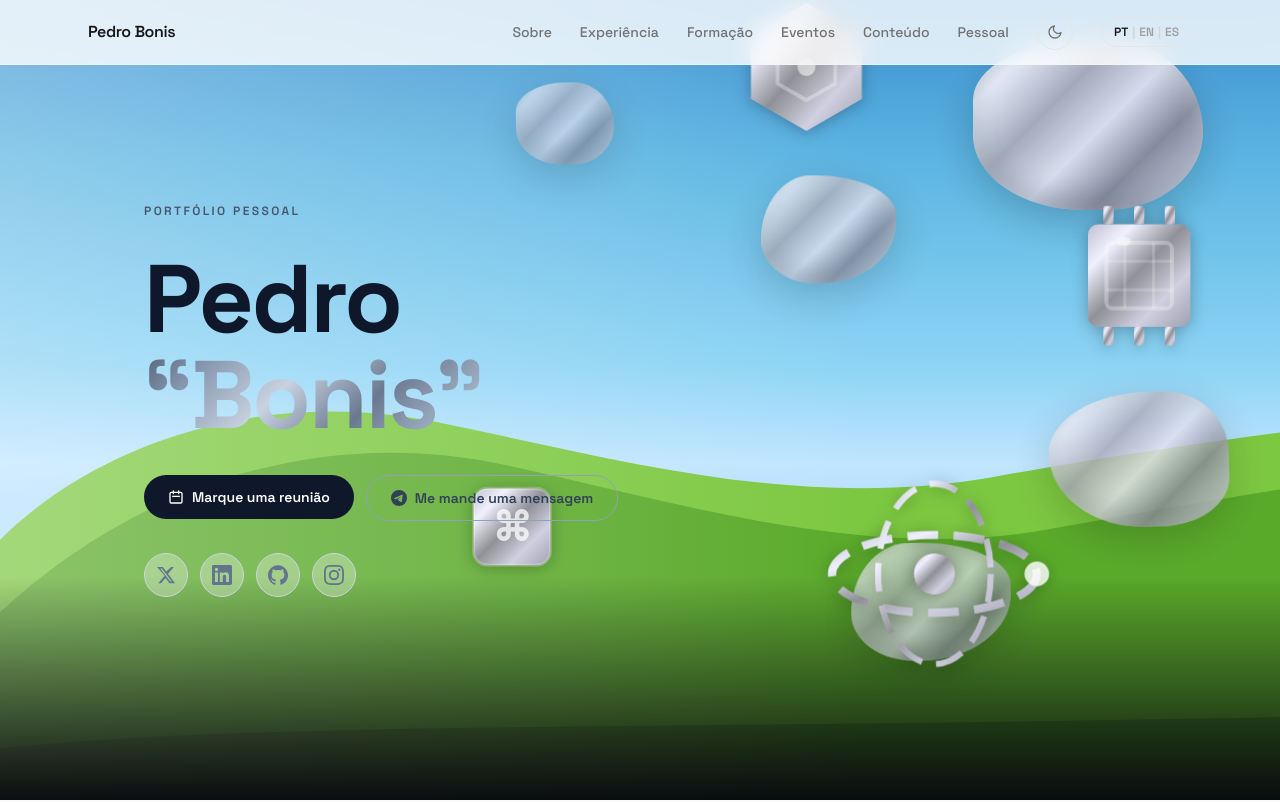
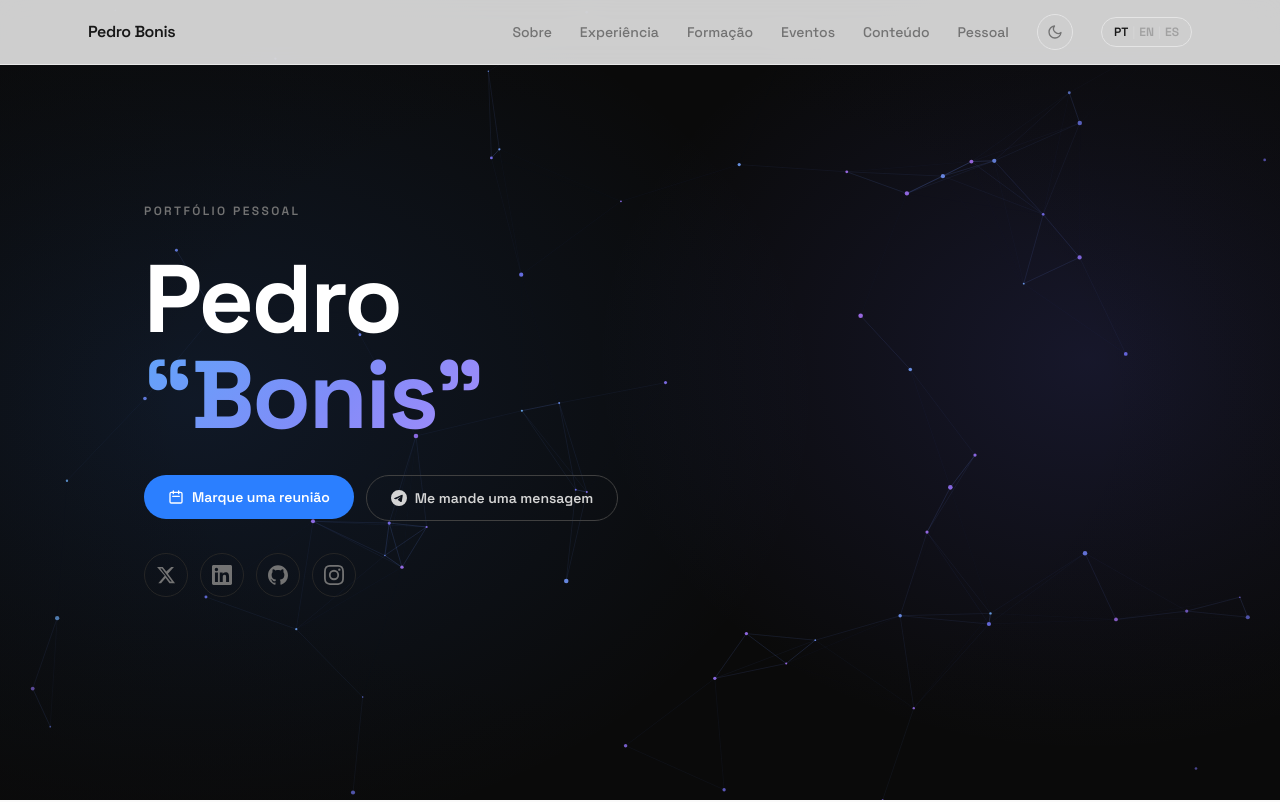
Before and after one commit to Bonisph/bonis-portfolio, a Next.js app: page / in a window 1280 px wide. Shown: the top 802 px of the page. Built offline with nearby package versions, Linux system fonts and the light colour scheme.

Commit message:
revert: restore original dark hero (remove Bliss + liquid metal scene)

```diff
--- a/src/components/Hero.tsx
+++ b/src/components/Hero.tsx
@@ -1,10 +1,9 @@
 "use client";
 
-import { useState, useEffect } from "react";
 import Image from "next/image";
 import { siteConfig } from "@/data/portfolio";
 import { useLang } from "@/context/LanguageContext";
-import LiquidMetalScene from "@/components/LiquidMetalScene";
+import ParticleField from "@/components/ParticleField";
 
 const TwitterIcon = () => (
   <svg viewBox="0 0 24 24" className="w-5 h-5 fill-current" aria-hidden="true">
@@ -26,7 +25,7 @@ const GitHubIcon = () => (
 
 const InstagramIcon = () => (
   <svg viewBox="0 0 24 24" className="w-5 h-5 fill-current" aria-hidden="true">
-    <path d="M12 2.163c3.204 0 3.584.012 4.85.07 3.252.148 4.771 1.691 4.919 4.919.058 1.265.069 1.645.069 4.849 0 3.205-.012 3.584-.069 4.849-.149 3.225-1.664 4.771-4.919 4.919-1.266.058-1.644.07-4.85.07-3.204 0-3.584-.012-4.849-.07-3.26-.149-4.771-1.699-4.919-4.92-.058-1.265-.07-1.644-.07-4.849 0-3.204.013-3.583.07-4.849.149-3.227 1.664-4.771 4.919-4.919 1.266-.057 1.645-.069 4.849-.069zM12 0C8.741 0 8.333.014 7.053.072 2.695.272.273 2.69.073 7.052.014 8.333 0 8.741 0 12c0 3.259.014 3.668.072 4.948.2 4.358 2.618 6.78 6.98 6.98C8.333 23.986 8.741 24 12 24c3.259 0 3.668-.014 4.948-.072 4.354-.2 6.782-2.618 6.979-6.98.059-1.28.073-1.689.073-4.948 0-3.259-.014-3.667-.072-4.947-.196-4.354-2.617-6.78-6.979-6.98C15.668.014 15.259 0 12 0zm0 5.838a6.162 6.162 0 100 12.324 6.162 6.162 0 000-12.324zM12 16a4 4 0 110-8 4 4 0 010 8zm6.406-11.845a1.44 1.44 0 100 2.881 1.44 1.44 0 000-2.881z" />
+    <path d="M12 2.163c3.204 0 3.584.012 4.85.07 3.252.148 4.771 1.691 4.919 4.919.058 1.265.069 1.645.069 4.849 0 3.205-.012 3.584-.069 4.849-.149 3.225-1.664 4.771-4.919 4.919-1.266.058-1.644.07-4.85.07-3.204 0-3.584-.012-4.849-.07-3.26-.149-4.771-1.699-4.919-4.92-.058-1.265-.07-1.644-.07-4.849 0-3.204.013-3.583.07-4.849.149-3.227 1.664-4.771 4.919-4.919 1.266-.057 1.645-.069 4.849-.069zM12 0C8.741 0 8.333.014 7.053.072 2.695.272.273 2.69.073 7.052.014 8.333 0 8.741 0 12c0 3.259.014 3.668.072 4.948.2 4.358 2.618 6.78 6.98 6.98C8.333 23.986 8.741 24 12 24c3.259 0 3.668-.014 4.948-.072 4.354-.2 6.782-2.618 6.979-6.98.059-1.28.073-1.689.073-4.948 0-3.259-.014-3.667-.072-4.947-.196-4.354-2.617-6.78-6.979-6.98C15.668.014 15.259 0 12 0zm0 5.838a6.162 6.162 0 100 12.324 6.162 6.162 0 000-12.324zM12 16a4 4 0 110-8 4 4 0 010 8zm6.406-11.845a1.44 1.44 0 100 2.881 1.44 1.44 0 000-2.881z"/>
   </svg>
 );
 
@@ -38,118 +37,59 @@ const CalendarIcon = () => (
 
 const TelegramIcon = () => (
   <svg className="w-4 h-4" fill="currentColor" viewBox="0 0 24 24" aria-hidden="true">
-    <path d="M11.944 0A12 12 0 0 0 0 12a12 12 0 0 0 12 12 12 12 0 0 0 12-12A12 12 0 0 0 12 0a12 12 0 0 0-.056 0zm4.962 7.224c.1-.002.321.023.465.14a.506.506 0 0 1 .171.325c.016.093.036.306.02.472-.18 1.898-.962 6.502-1.36 8.627-.168.9-.499 1.201-.82 1.23-.696.065-1.225-.46-1.9-.902-1.056-.693-1.653-1.124-2.678-1.8-1.185-.78-.417-1.21.258-1.91.177-.184 3.247-2.977 3.307-3.23.007-.032.014-.15-.056-.212s-.174-.041-.249-.024c-.106.024-1.793 1.14-5.061 3.345-.48.33-.913.49-1.302.48-.428-.008-1.252-.241-1.865-.44-.752-.245-1.349-.374-1.297-.789.027-.216.325-.437.893-.663 3.498-1.524 5.83-2.529 6.998-3.014 3.332-1.386 4.025-1.627 4.476-1.635z" />
+    <path d="M11.944 0A12 12 0 0 0 0 12a12 12 0 0 0 12 12 12 12 0 0 0 12-12A12 12 0 0 0 12 0a12 12 0 0 0-.056 0zm4.962 7.224c.1-.002.321.023.465.14a.506.506 0 0 1 .171.325c.016.093.036.306.02.472-.18 1.898-.962 6.502-1.36 8.627-.168.9-.499 1.201-.82 1.23-.696.065-1.225-.46-1.9-.902-1.056-.693-1.653-1.124-2.678-1.8-1.185-.78-.417-1.21.258-1.91.177-.184 3.247-2.977 3.307-3.23.007-.032.014-.15-.056-.212s-.174-.041-.249-.024c-.106.024-1.793 1.14-5.061 3.345-.48.33-.913.49-1.302.48-.428-.008-1.252-.241-1.865-.44-.752-.245-1.349-.374-1.297-.789.027-.216.325-.437.893-.663 3.498-1.524 5.83-2.529 6.998-3.014 3.332-1.386 4.025-1.627 4.476-1.635z"/>
   </svg>
 );
 
-function useTypewriter(text: string, speed = 88, startDelay = 0) {
-  const [count, setCount] = useState(0);
-  useEffect(() => {
-    const t = setTimeout(() => {
-      const iv = setInterval(() => {
-        setCount(c => {
-          if (c >= text.length) { clearInterval(iv); return c; }
-          return c + 1;
-        });
-      }, speed);
-      return () => clearInterval(iv);
-    }, startDelay);
-    return () => clearTimeout(t);
-  // eslint-disable-next-line react-hooks/exhaustive-deps
-  }, []);
-  return { partial: text.slice(0, count), done: count >= text.length };
-}
+const STAGGER = [50, 160, 280, 380] as const;
 
-const STAGGER = [50, 160, 280, 380] as const;
 function heroStyle(i: number): React.CSSProperties {
   return { animation: `heroUp 0.65s cubic-bezier(0.4,0,0.2,1) ${STAGGER[i]}ms both` };
 }
 
-const BONIS_METAL: React.CSSProperties = {
-  background:
-    "linear-gradient(135deg, #4a5568 0%, #8898b0 20%, #c8d2e0 42%, #6a7890 64%, #9aaabe 82%, #c8d2e0 100%)",
+const BONIS_GRADIENT: React.CSSProperties = {
+  background: "linear-gradient(135deg, #60a5fa 0%, #818cf8 55%, #a78bfa 100%)",
   WebkitBackgroundClip: "text",
   WebkitTextFillColor: "transparent",
   backgroundClip: "text",
 };
 
-const SOCIAL_LINKS = [
-  { key: "twitter",   Icon: TwitterIcon,   label: "Twitter" },
-  { key: "linkedin",  Icon: LinkedInIcon,  label: "LinkedIn" },
-  { key: "github",    Icon: GitHubIcon,    label: "GitHub" },
-  { key: "instagram", Icon: InstagramIcon, label: "Instagram" },
-] as const;
-
 export default function Hero() {
   const { t } = useLang();
-  const pedro = useTypewriter("Pedro", 88, 320);
-  const bonis = useTypewriter("“Bonis”", 88, 1100);
 
   return (
     <section
       id="hero"
       aria-labelledby="hero-heading"
-      className="relative min-h-screen overflow-hidden"
+      className="relative min-h-screen overflow-hidden bg-neutral-950"
     >
-      {/* Sky gradient */}
-      <div
-        className="absolute inset-0"
-        style={{
-          background:
-            "linear-gradient(180deg, #3a8ecf 0%, #5bb5e2 20%, #8dd4f5 46%, #c0e5ff 58%, #b8e0ff 62%)",
-        }}
-      />
+      {/* Particle network animation */}
+      <ParticleField />
 
-      {/* Rolling hills */}
-      <svg
-        className="absolute inset-x-0 bottom-0"
-        style={{ top: "38%", height: "68%" }}
-        viewBox="0 0 1440 600"
-        preserveAspectRatio="none"
-        xmlns="http://www.w3.org/2000/svg"
-        aria-hidden="true"
-      >
-        <path
-          d="M 0 260 C 100 160, 280 90, 480 130 C 680 170, 880 230, 1100 190 C 1240 165, 1360 148, 1440 138 L 1440 600 L 0 600 Z"
-          fill="#7cc840"
-        />
-        <path
-          d="M 0 340 C 140 210, 340 130, 560 178 C 760 222, 960 285, 1160 248 C 1300 222, 1390 208, 1440 200 L 1440 600 L 0 600 Z"
-          fill="#5aaa2a"
-        />
-        <path
-          d="M 0 490 C 300 460, 700 470, 1440 455 L 1440 600 L 0 600 Z"
-          fill="#458820"
-        />
-      </svg>
-
-      {/* Subtle white veil on text side — improves readability */}
+      {/* Subtle colour tint behind particles */}
       <div
         className="absolute inset-0 pointer-events-none"
         style={{
           background:
-            "linear-gradient(90deg, rgba(255,255,255,0.30) 0%, rgba(255,255,255,0.12) 44%, transparent 68%)",
+            "radial-gradient(ellipse 70% 80% at 15% 50%, rgba(59,130,246,0.12) 0%, transparent 70%), " +
+            "radial-gradient(ellipse 55% 70% at 85% 45%, rgba(99,102,241,0.14) 0%, transparent 70%)",
         }}
       />
 
-      {/* Fade to dark at bottom → matches dark sections below */}
+      {/* Edge vignette */}
       <div
-        className="absolute inset-x-0 bottom-0 pointer-events-none"
-        style={{
-          height: "28%",
-          background: "linear-gradient(180deg, transparent 0%, rgba(8,8,14,0.97) 100%)",
-        }}
+        className="absolute inset-0 pointer-events-none"
+        style={{ background: "radial-gradient(ellipse 90% 90% at 50% 50%, transparent 40%, rgba(10,10,10,0.75) 100%)" }}
       />
 
-      {/* Liquid metal blobs + chrome tech objects */}
-      <LiquidMetalScene />
+      {/* Two-column layout */}
+      <div className="relative z-10 flex items-center min-h-screen max-w-6xl mx-auto px-8 md:px-12 lg:px-20 pt-24 pb-16 md:pt-0 md:pb-0 gap-6 lg:gap-12">
 
-      {/* Content */}
-      <div className="relative z-10 flex items-center min-h-screen max-w-6xl mx-auto px-8 md:px-12 lg:px-20 pt-24 pb-16 md:pt-0 md:pb-0 gap-6 lg:gap-12">
+        {/* Left — text */}
         <div className="flex-1 flex flex-col justify-center min-w-0">
 
           <span
-            className="text-xs font-semibold uppercase tracking-[0.2em] text-slate-600 mb-8 block"
+            className="text-xs font-semibold uppercase tracking-[0.2em] text-neutral-500 mb-8 block"
             style={heroStyle(0)}
           >
             {t({ pt: "Portfólio Pessoal", en: "Personal Portfolio", es: "Portafolio Personal" })}
@@ -160,18 +100,8 @@ export default function Hero() {
             className="text-6xl md:text-7xl lg:text-8xl font-bold leading-[1.0] tracking-tight mb-8"
             style={heroStyle(1)}
           >
-            <span className="block text-slate-900">
-              {pedro.partial}
-              {!pedro.done && (
-                <span style={{ animation: "blink 0.7s step-end infinite", color: "#334155" }}>|</span>
-              )}
-            </span>
-            <span style={BONIS_METAL}>
-              {bonis.partial}
-              {pedro.done && !bonis.done && (
-                <span style={{ animation: "blink 0.7s step-end infinite", WebkitTextFillColor: "#6a7890", color: "#6a7890" }}>|</span>
-              )}
-            </span>
+            <span className="text-white">Pedro</span><br />
+            <span style={BONIS_GRADIENT}>&ldquo;Bonis&rdquo;</span>
           </h1>
 
           <div
@@ -182,7 +112,7 @@ export default function Hero() {
               href={siteConfig.socials.calendly}
               target="_blank"
               rel="noopener noreferrer"
-              className="flex items-center gap-2 px-6 py-3 bg-slate-900 hover:bg-slate-700 text-white text-sm font-semibold rounded-full transition-all duration-300 hover:-translate-y-0.5 hover:shadow-xl hover:shadow-slate-900/30"
+              className="flex items-center gap-2 px-6 py-3 bg-blue-500 hover:bg-blue-600 text-white text-sm font-semibold rounded-full transition-all duration-300 hover:-translate-y-0.5 hover:shadow-xl hover:shadow-blue-500/30"
             >
               <CalendarIcon />
               {t({ pt: "Marque uma reunião", en: "Schedule a meeting", es: "Agenda una reunión" })}
@@ -191,7 +121,7 @@ export default function Hero() {
               href={siteConfig.socials.telegram}
               target="_blank"
               rel="noopener noreferrer"
-              className="flex items-center gap-2 px-6 py-3 border border-slate-400 text-slate-700 text-sm font-semibold rounded-full hover:border-slate-900 hover:text-slate-900 hover:bg-white/40 transition-all duration-300 hover:-translate-y-0.5"
+              className="flex items-center gap-2 px-6 py-3 border border-neutral-700 text-neutral-300 text-sm font-semibold rounded-full hover:border-blue-400 hover:text-white transition-all duration-300 hover:-translate-y-0.5"
             >
               <TelegramIcon />
               {t({ pt: "Me mande uma mensagem", en: "Send me a message", es: "Envíame un mensaje" })}
@@ -202,29 +132,49 @@ export default function Hero() {
             className="flex flex-wrap items-center gap-3"
             style={heroStyle(3)}
           >
-            {SOCIAL_LINKS.map(({ key, Icon, label }) => (
-              <a
-                key={key}
-                href={siteConfig.socials[key as keyof typeof siteConfig.socials]}
-                target="_blank"
-                rel="noopener noreferrer"
-                className="flex items-center justify-center w-11 h-11 rounded-full border border-slate-300 bg-white/30 text-slate-500 hover:text-slate-900 hover:border-slate-900 hover:bg-white/60 transition-all duration-300 hover:-translate-y-0.5"
-                aria-label={label}
-              >
-                <Icon />
-              </a>
-            ))}
+            <a href={siteConfig.socials.twitter} target="_blank" rel="noopener noreferrer"
+              className="flex items-center justify-center w-11 h-11 rounded-full border border-neutral-800 text-neutral-500 hover:text-white hover:border-blue-500 hover:bg-blue-500/10 transition-all duration-300 hover:-translate-y-0.5"
+              aria-label="Twitter"><TwitterIcon /></a>
+            <a href={siteConfig.socials.linkedin} target="_blank" rel="noopener noreferrer"
+              className="flex items-center justify-center w-11 h-11 rounded-full border border-neutral-800 text-neutral-500 hover:text-white hover:border-blue-500 hover:bg-blue-500/10 transition-all duration-300 hover:-translate-y-0.5"
+              aria-label="LinkedIn"><LinkedInIcon /></a>
+            <a href={siteConfig.socials.github} target="_blank" rel="noopener noreferrer"
+              className="flex items-center justify-center w-11 h-11 rounded-full border border-neutral-800 text-neutral-500 hover:text-white hover:border-blue-500 hover:bg-blue-500/10 transition-all duration-300 hover:-translate-y-0.5"
+              aria-label="GitHub"><GitHubIcon /></a>
+            <a href={siteConfig.socials.instagram} target="_blank" rel="noopener noreferrer"
+              className="flex items-center justify-center w-11 h-11 rounded-full border border-neutral-800 text-neutral-500 hover:text-white hover:border-blue-500 hover:bg-blue-500/10 transition-all duration-300 hover:-translate-y-0.5"
+              aria-label="Instagram"><InstagramIcon /></a>
           </div>
         </div>
 
+        {/* Right — portrait card */}
         {siteConfig.photo && (
           <div
             className="hidden md:block flex-shrink-0"
-            style={{ animation: "heroUp 0.7s cubic-bezier(0.4,0,0.2,1) 120ms both" }}
+            style={{ animation: `heroUp 0.7s cubic-bezier(0.4,0,0.2,1) 120ms both` }}
           >
-            <div className="relative" style={{ filter: "drop-shadow(0 0 72px rgba(99,102,241,0.5))" }}>
-              <div style={{ position: "absolute", inset: "-8px", borderRadius: "52px", border: "1px solid rgba(99,102,241,0.25)", pointerEvents: "none" }} />
-              <div style={{ width: "clamp(340px, 36vw, 560px)", height: "clamp(425px, 45vw, 700px)", borderRadius: "44px", overflow: "hidden", border: "2px solid rgba(99,102,241,0.55)", position: "relative", background: "#0f0f18" }}>
+            <div
+              className="relative"
+              style={{ filter: "drop-shadow(0 0 72px rgba(99,102,241,0.5))" }}
+            >
+              {/* Outer decorative ring */}
+              <div style={{
+                position: "absolute", inset: "-8px",
+                borderRadius: "52px",
+                border: "1px solid rgba(99,102,241,0.25)",
+                pointerEvents: "none",
+              }} />
+
+              {/* Photo card */}
+              <div style={{
+                width: "clamp(340px, 36vw, 560px)",
+                height: "clamp(425px, 45vw, 700px)",
+                borderRadius: "44px",
+                overflow: "hidden",
+                border: "2px solid rgba(99,102,241,0.55)",
+                position: "relative",
+                background: "#0f0f18",
+              }}>
                 <Image
                   src={siteConfig.photo}
                   alt="Pedro Bonis"
--- a/src/components/LiquidMetalScene.tsx
+++ /dev/null
@@ -1,142 +0,0 @@
-"use client";
-
-import React from "react";
-
-const CHROME =
-  "linear-gradient(135deg, #c8ccd8 0%, #f2f2fc 16%, #aaaab8 36%, #e0e0ee 54%, #888898 72%, #c2c2d2 88%, #dcdce8 100%)";
-
-const BLOBS = [
-  { id: "bA", w: 230, h: 170, top: "5%",  right: "6%",  morph: "morphA", floatDur: "7s",   floatDelay: "0s",   opacity: 0.92 },
-  { id: "bB", w: 135, h: 108, top: "22%", right: "30%", morph: "morphB", floatDur: "5.5s", floatDelay: "1.2s", opacity: 0.80 },
-  { id: "bC", w: 180, h: 135, top: "50%", right: "4%",  morph: "morphC", floatDur: "8s",   floatDelay: "0.8s", opacity: 0.82 },
-  { id: "bD", w: 98,  h: 82,  top: "11%", right: "52%", morph: "morphA", floatDur: "6s",   floatDelay: "2s",   opacity: 0.68 },
-  { id: "bE", w: 160, h: 118, top: "69%", right: "21%", morph: "morphB", floatDur: "9s",   floatDelay: "0.5s", opacity: 0.70 },
-];
-
-function ChainLinks({ x, y, r }: { x: number; y: number; r: number }) {
-  return (
-    <g transform={`translate(${x} ${y})`}>
-      <ellipse cx={-r * 0.72} cy={0} rx={r * 0.72} ry={r * 0.42}
-        fill="none" stroke="url(#cg)" strokeWidth={r * 0.2} />
-      <ellipse cx={r * 0.72} cy={0} rx={r * 0.72} ry={r * 0.42}
-        fill="none" stroke="url(#cg)" strokeWidth={r * 0.2} />
-    </g>
-  );
-}
-
-function Chip({ x, y, s }: { x: number; y: number; s: number }) {
-  return (
-    <g transform={`translate(${x} ${y})`}>
-      <rect x={-s / 2} y={-s / 2} width={s} height={s} rx={s * 0.1} fill="url(#cg)" />
-      <rect x={-s * 0.32} y={-s * 0.32} width={s * 0.64} height={s * 0.64} rx={s * 0.06}
-        fill="none" stroke="rgba(255,255,255,0.28)" strokeWidth={s * 0.04} />
-      <line x1={-s * 0.14} y1={-s * 0.32} x2={-s * 0.14} y2={s * 0.32} stroke="rgba(255,255,255,0.18)" strokeWidth={s * 0.03} />
-      <line x1={s * 0.14}  y1={-s * 0.32} x2={s * 0.14}  y2={s * 0.32} stroke="rgba(255,255,255,0.18)" strokeWidth={s * 0.03} />
-      <line x1={-s * 0.32} y1={-s * 0.14} x2={s * 0.32} y2={-s * 0.14} stroke="rgba(255,255,255,0.18)" strokeWidth={s * 0.03} />
-      <line x1={-s * 0.32} y1={s * 0.14}  x2={s * 0.32} y2={s * 0.14}  stroke="rgba(255,255,255,0.18)" strokeWidth={s * 0.03} />
-      {([-0.3, 0, 0.3] as const).map((p, i) => (
-        <React.Fragment key={i}>
-          <rect x={s * p - s * 0.05} y={-s * 0.68} width={s * 0.1} height={s * 0.18} rx={s * 0.02} fill="url(#cg)" />
-          <rect x={s * p - s * 0.05} y={s * 0.50}  width={s * 0.1} height={s * 0.18} rx={s * 0.02} fill="url(#cg)" />
-        </React.Fragment>
-      ))}
-      <rect x={-s * 0.22} y={-s * 0.38} width={s * 0.14} height={s * 0.09} rx={2} fill="rgba(255,255,255,0.45)" />
-    </g>
-  );
-}
-
-function Hexagon({ x, y, r }: { x: number; y: number; r: number }) {
-  const pts  = Array.from({ length: 6 }, (_, i) => { const a = (Math.PI / 3) * i - Math.PI / 6; return `${r * Math.cos(a)},${r * Math.sin(a)}`; }).join(" ");
-  const ipts = Array.from({ length: 6 }, (_, i) => { const a = (Math.PI / 3) * i - Math.PI / 6; return `${r * 0.52 * Math.cos(a)},${r * 0.52 * Math.sin(a)}`; }).join(" ");
-  return (
-    <g transform={`translate(${x} ${y})`}>
-      <polygon points={pts} fill="url(#cg)" />
-      <polygon points={ipts} fill="none" stroke="rgba(255,255,255,0.3)" strokeWidth={r * 0.06} />
-      <circle r={r * 0.14} fill="rgba(255,255,255,0.55)" />
-    </g>
-  );
-}
-
-function CmdKey({ x, y, s }: { x: number; y: number; s: number }) {
-  return (
-    <g transform={`translate(${x} ${y})`}>
-      <rect x={-s / 2} y={-s / 2} width={s} height={s} rx={s * 0.18}
-        fill="url(#cg)" stroke="rgba(255,255,255,0.22)" strokeWidth={s * 0.04} />
-      <text x={0} y={s * 0.18} textAnchor="middle"
-        fill="rgba(255,255,255,0.75)" fontSize={s * 0.52} fontWeight="bold" fontFamily="system-ui">
-        ⌘
-      </text>
-    </g>
-  );
-}
-
-function Orbital({ x, y, r }: { x: number; y: number; r: number }) {
-  return (
-    <g transform={`translate(${x} ${y})`}>
-      <ellipse rx={r} ry={r * 0.38} fill="none" stroke="url(#cg)" strokeWidth={r * 0.08}
-        strokeDasharray={`${r * 0.3} ${r * 0.15}`} />
-      <ellipse rx={r * 0.55} ry={r * 0.88} fill="none" stroke="url(#cg)" strokeWidth={r * 0.06}
-        strokeDasharray={`${r * 0.28} ${r * 0.14}`} />
-      <circle r={r * 0.2} fill="url(#cg)" />
-      <circle cx={r} cy={0} r={r * 0.12} fill="rgba(255,255,255,0.82)" />
-    </g>
-  );
-}
-
-export default function LiquidMetalScene() {
-  return (
-    <div className="absolute inset-0 pointer-events-none overflow-hidden">
-      {BLOBS.map(b => (
-        <div
-          key={b.id}
-          className="absolute"
-          style={{
-            width: b.w,
-            height: b.h,
-            top: b.top,
-            right: b.right,
-            background: CHROME,
-            boxShadow:
-              "inset 0 3px 24px rgba(255,255,255,0.48), inset 0 -6px 24px rgba(50,50,70,0.38), 0 12px 44px rgba(0,0,0,0.22)",
-            opacity: b.opacity,
-            animation: `${b.morph} 10s ease-in-out infinite, floatMetal ${b.floatDur} ease-in-out ${b.floatDelay} infinite`,
-          }}
-        />
-      ))}
-
-      <svg
-        className="absolute inset-0 w-full h-full"
-        viewBox="0 0 100 100"
-        preserveAspectRatio="xMidYMid slice"
-        xmlns="http://www.w3.org/2000/svg"
-        style={{ filter: "drop-shadow(0 2px 8px rgba(0,0,0,0.28))" }}
-      >
-        <defs>
-          <linearGradient id="cg" x1="0%" y1="0%" x2="100%" y2="100%">
-            <stop offset="0%"   stopColor="#c0c0d0" />
-            <stop offset="22%"  stopColor="#f0f0ff" />
-            <stop offset="48%"  stopColor="#909098" />
-            <stop offset="73%"  stopColor="#d0d0e0" />
-            <stop offset="100%" stopColor="#a0a0b0" />
-          </linearGradient>
-        </defs>
-
-        <g style={{ animation: "floatTech 6s ease-in-out 0.4s infinite" }}>
-          <ChainLinks x={76} y={14} r={5} />
-        </g>
-        <g style={{ animation: "floatTech 8s ease-in-out 1.8s infinite" }}>
-          <Chip x={89} y={52} s={8} />
-        </g>
-        <g style={{ animation: "floatTech 5.5s ease-in-out 0.9s infinite" }}>
-          <Hexagon x={63} y={25} r={5} />
-        </g>
-        <g style={{ animation: "floatTech 7.5s ease-in-out 2.5s infinite" }}>
-          <CmdKey x={40} y={73} s={6} />
-        </g>
-        <g style={{ animation: "floatTech 10s ease-in-out 1.2s infinite" }}>
-          <Orbital x={73} y={77} r={8} />
-        </g>
-      </svg>
-    </div>
-  );
-}
```
Also changed, not shown: src/app/globals.css (+0 -37 lines).
